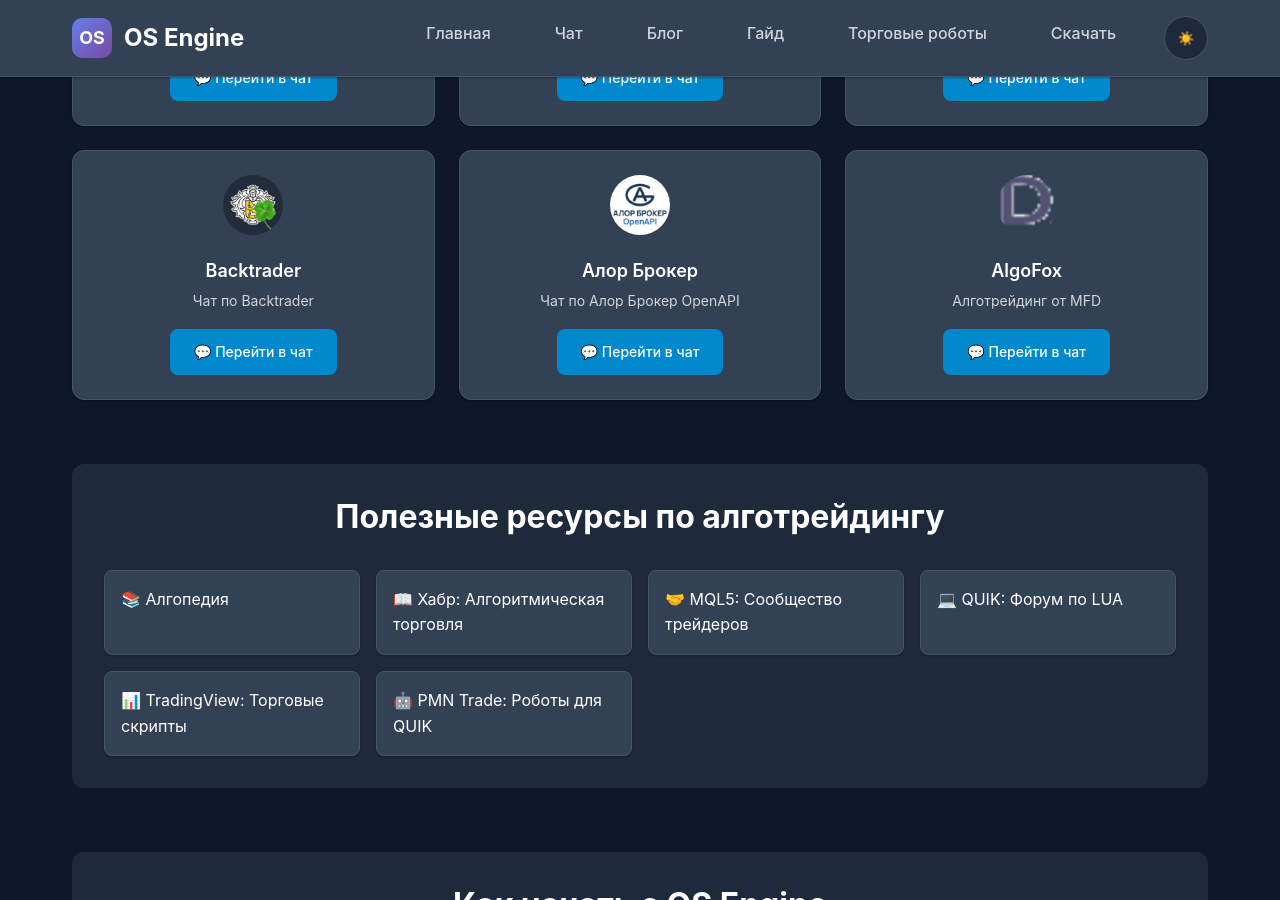
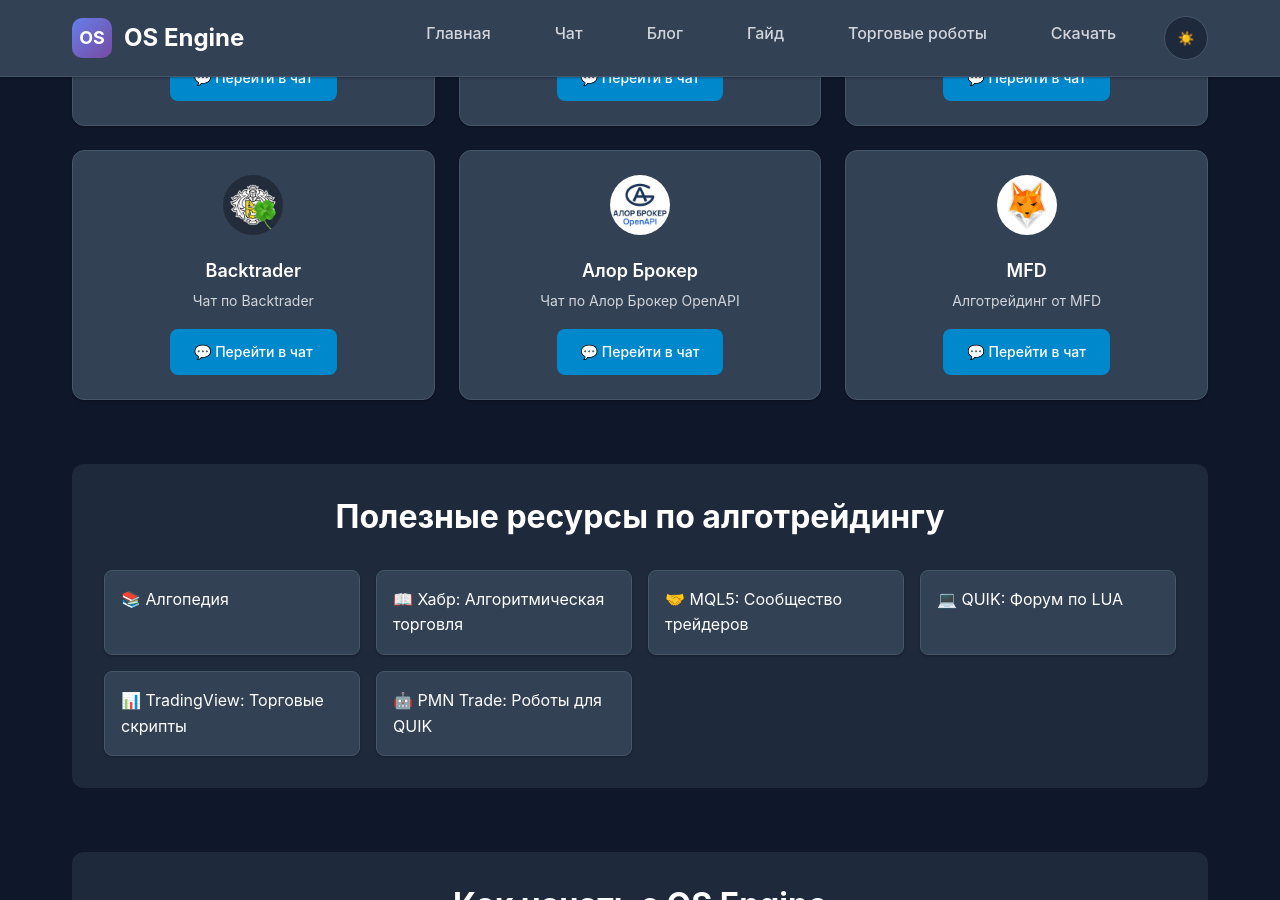
Before and after one commit to osaengine/osaengine.github.io, a Jekyll site: the page built from index.html, in a window 1280 px wide and 900 px high, scrolled down 2725 px. Built offline with Jekyll 4.4.1, drawn with Linux system fonts in a browser that asks for light colours.

Commit message:
фиксы

```diff
--- a/_data/chats.yml
+++ b/_data/chats.yml
@@ -23,7 +23,7 @@
   description: Чат по Алор Брокер OpenAPI
   link: https://t.me/alor_openapi_chat
 
-- name: AlgoFox
-  image: /assets/images/mfd_chat.gif
+- name: MFD
+  image: /assets/images/algofox_chat.png
   description: Алготрейдинг от MFD
   link: https://mfd.ru/blogs/view/?id=50
```
